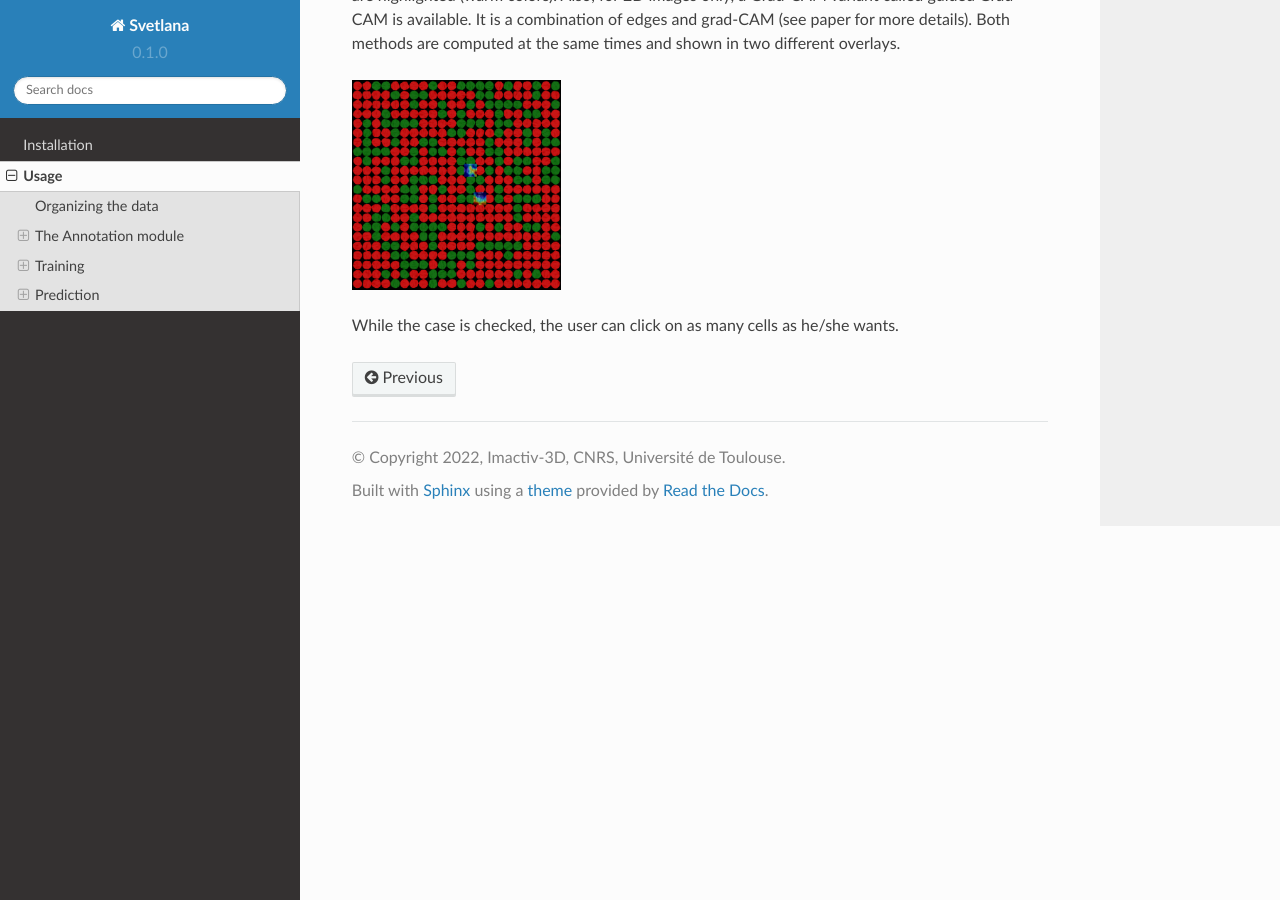
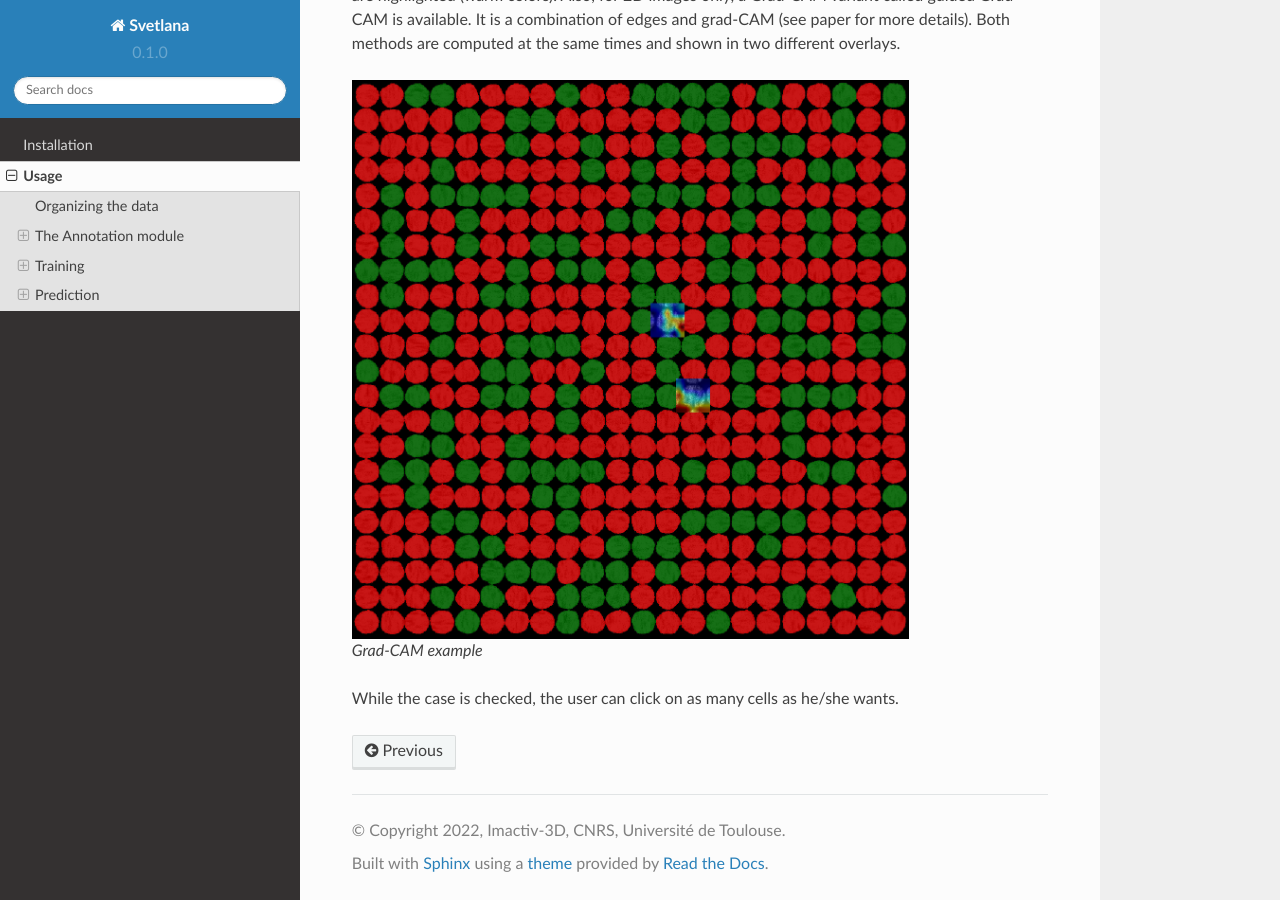
Before and after one commit to koopa31/Svetlana_documentation, a Sphinx documentation site: the page built from docs/source/usage.rst, in a window 1280 px wide and 900 px high, scrolled down 4552 px. Built offline with Sphinx 7.4.7 and the Read the Docs theme 2.0.0, drawn with Linux system fonts in a browser that asks for light colours.

Commit message:
capture gracam

```diff
--- a/docs/source/usage.rst
+++ b/docs/source/usage.rst
@@ -180,6 +180,8 @@ displaying the pixels as a heat map. Indeed, the location of the pixels that wer
 Also, for 2D images only, a Grad-CAM variant called guided Grad-CAM is available. It is a combination of edges and grad-CAM (see paper for more details). Both methods are computed at the same times and shown in two different overlays.
 
 .. figure:: https://raw.githubusercontent.com/koopa31/Svetlana_documentation/f8d80ee61ee2f2a3a2919effab507fa2a2de1930/docs/images/grad_cam.PNG
-    :width: 30 %
+    :width: 80 %
+
+    Grad-CAM example
 
 While the case is checked, the user can click on as many cells as he/she wants.
```
